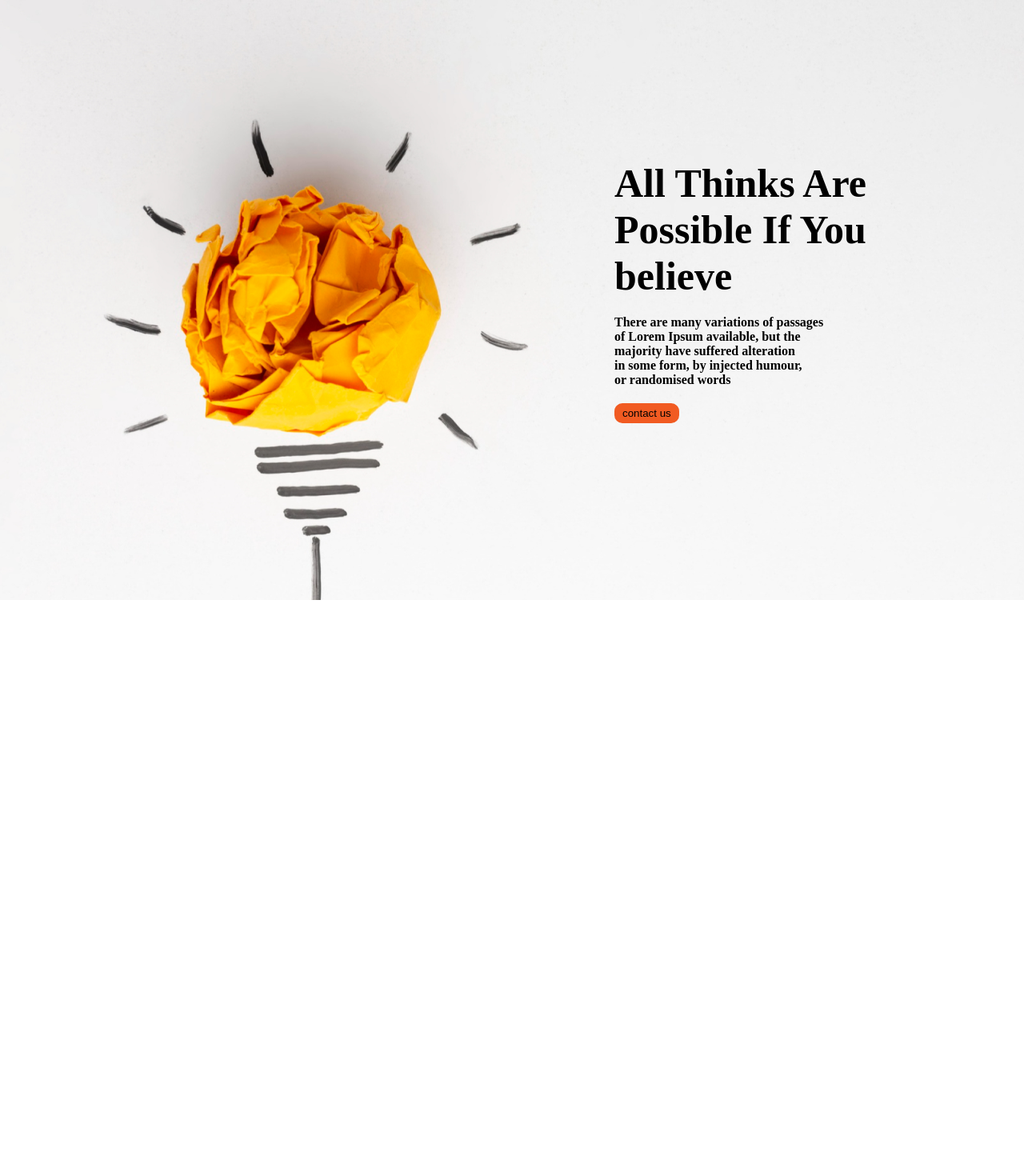
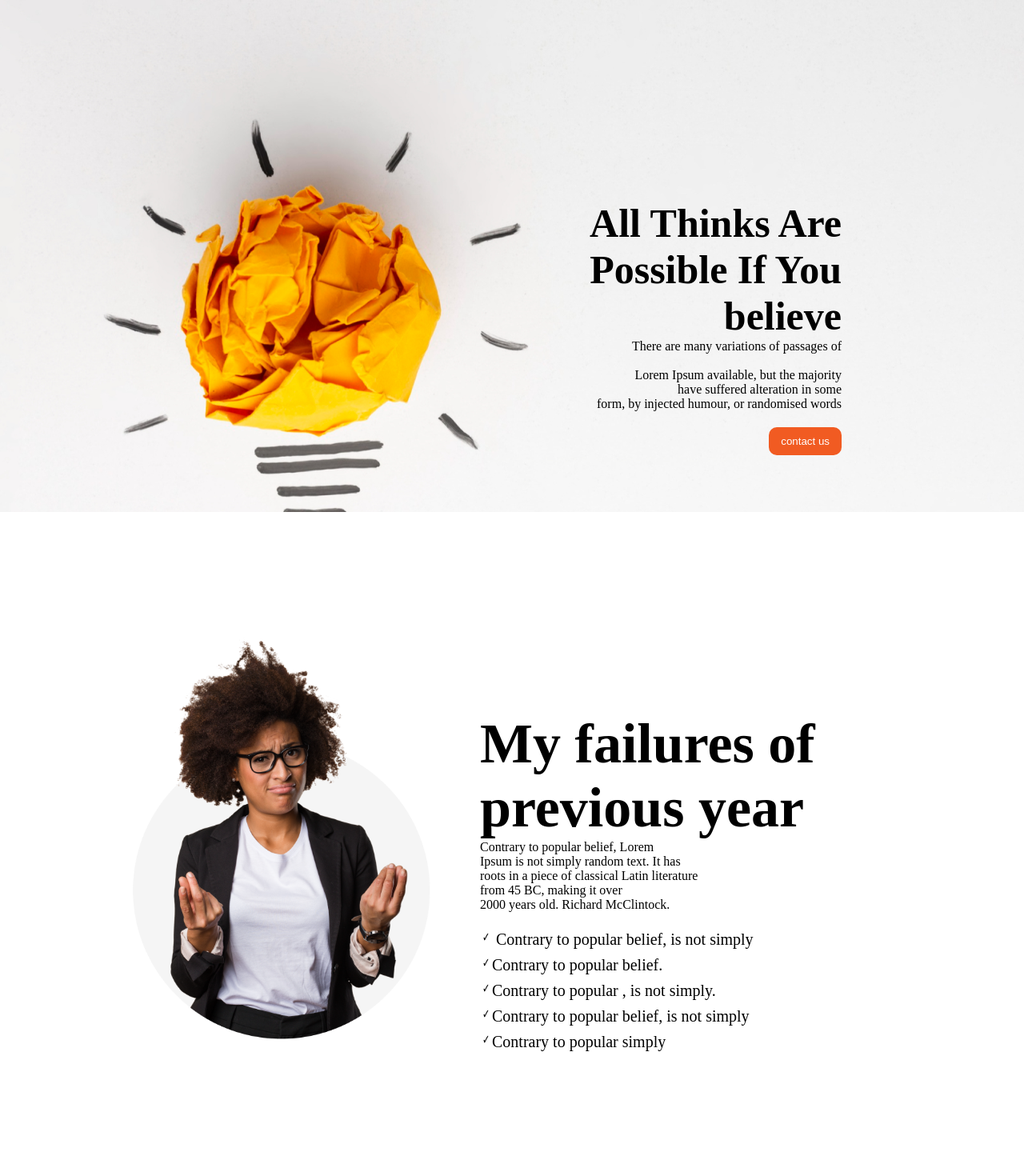
Before and after one commit to mdKamalAhmedSiddiki/new-year-new-me, a plain HTML site: page index.html in a window 1280 px wide. Shown: the whole page at 80% size. Before the commit the page ends 800 px from the top, so only its background shows below. Drawn offline with Linux system fonts and the light colour scheme.

Commit message:
added container

```diff
--- a/index.html
+++ b/index.html
@@ -4,21 +4,49 @@
     <meta charset="UTF-8">
     <meta http-equiv="X-UA-Compatible" content="IE=edge">
     <meta name="viewport" content="width=device-width, initial-scale=1.0">
-    <title>My First Assignment</title>
+    <title>Document</title>
     <link rel="stylesheet" href="styles/style.css">
 </head>
 <body>
+    <div class="container">
+        <div class="content">
+            <h1 class="context">All Thinks Are <br>
+                Possible If You <br>
+                believe</h1>
+            <p class="context-1">There are many variations of passages of <br><br>Lorem Ipsum
+                available, but the majority<br> have suffered alteration in some <br>
+                form, by injected humour, or randomised words</p>
+            <button class="btn">contact us</button>
+        </div>
+    </div>
 
-    <header>
+
+
+
+
+    <div class="container-1">
         <div class="content-1">
-        <h1>All Thinks Are <br>
-            Possible If You <br>
-            believe</h1>
-            <p>There are many variations of passages<br> of Lorem Ipsum
-                available, but the<br> majority have suffered alteration<br> in some
-                form, by injected humour,<br> or randomised words</p>
-                <button class="btn">contact us</button>
-            </div>
-    </header>
+<img src="person.png" alt="">
+        </div>
+
+
+        <div class="content-2">
+            <h1>My failures of <br>
+                previous year</h1>
+            <p>Contrary to popular belief, Lorem <br>Ipsum is not
+                simply random text. It has <br>roots in a piece of
+                classical Latin literature <br>from 45 BC, making it over <br>
+                2000 years old. Richard McClintock.</p>
+                <br>
+                <ul>
+                    <li><img src="/images/check-symbol.png" alt=""> Contrary to popular belief, is not simply</li>
+                    <li><img src="/images/check-symbol.png" alt="">Contrary to popular belief.</li>
+                    <li><img src="/images/check-symbol.png" alt="">Contrary to popular , is not simply.</li>
+                    <li><img src="/images/check-symbol.png" alt="">Contrary to popular belief, is not simply</li>
+                    <li><img src="/images/check-symbol.png" alt="">Contrary to popular simply</li>
+                </ul>
+        </div>
+
+    </div>
 </body>
 </html>
--- a/styles/style.css
+++ b/styles/style.css
@@ -2,31 +2,88 @@
     margin: 0;
     padding: 0;
 }
-header{
+
+.container{
+    width: 100%;
+    height: 80vh;
     background-image: url("/images/banner/banner1.png");
-    height: 750px;
+
+}
+.content{
+    position: absolute;
+    width: 90%;
+    height: 70vh;
+    justify-content: center;
+    text-align: right;
+    /* margin-top: 200px; */
+
+}
+
+
+
+/* the below context is a class of h1 */
+.context{
+margin-top: 250px;
+margin-right: 100px;
+font-size: 50px;
+}
+
+
+
+/* the below context-1 is a class of p */
+.context-1{
+    margin-right: 100px;
+}
+
+.btn{
+    background-color: #F15B22;
+    color: white;
+    margin-right: 100px;
+    margin-top: 20px;
+    padding: 10px 15px;
+    border-radius: 10px;
+    border: none;
+
+}
+
+
+
+
+
+
+.container-1{
+    position: absolute;
+    display: flex;
     width: 100%;
-    position: absolute;
+    height: 100vh;
+    background-color: white;
 }
 
 .content-1{
-margin-left: 60%;
-padding-top: 200px;
-font-weight: bold;
+    position: relative;
+    margin-left: 150px;
+}
+.content-1 img{
+    width: 400px;
+    margin-top: 150px;
+}
+
+.content-2{
+    margin-top: 250px;
+    margin-left: 50px;
+
+}
+.content-2 h1{
+    font-size: 70px;
+}
+.content-2 ul li{
+    line-height: 1.6em;
+    list-style: none;
+    font-size: 20px;
 
 
 }
-
-.content-1 h1{
-    padding-bottom: 20px;
-    font-size: 50px;
+.content-2 ul li img{
+    height: 20px;
+    width: 15px;
 }
-.content-1 p{
-    padding-bottom: 20px;
-}
-.btn{
-background-color: #F15B22;
-border: none;
-border-radius: 10px;
-padding: 5px 10px;
-}
```
Also changed, not shown: images/check-symbol.png (added).
